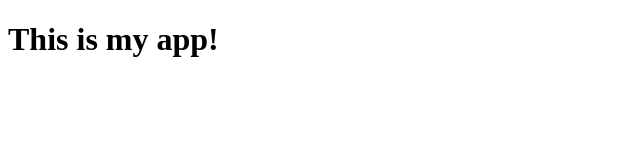
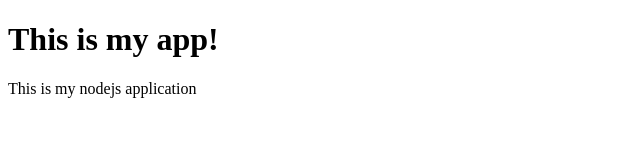
Before and after one commit to Obblesnatch/nodejs-course-web-server, a website: page public/index.html in a window 1280 px wide. Shown: the whole page, without its empty margins (0-640 px from the left). Drawn offline with Linux system fonts and the light colour scheme.

Commit message:
added paragraph

```diff
--- a/public/index.html
+++ b/public/index.html
@@ -6,5 +6,6 @@
 	</head>
 	<body>
 		<h1>This is my app!</h1>
+		<p>This is my nodejs application</p>
 	</body>
 </html>
```
